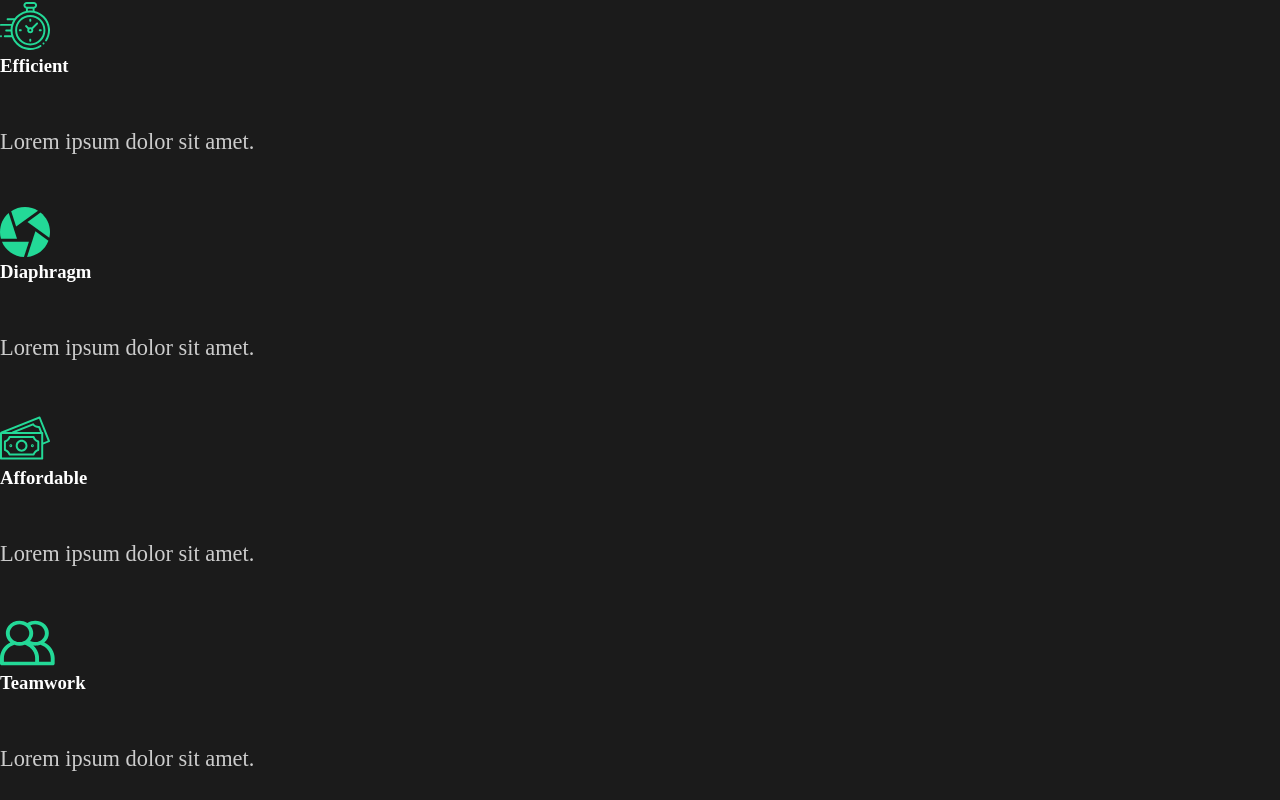
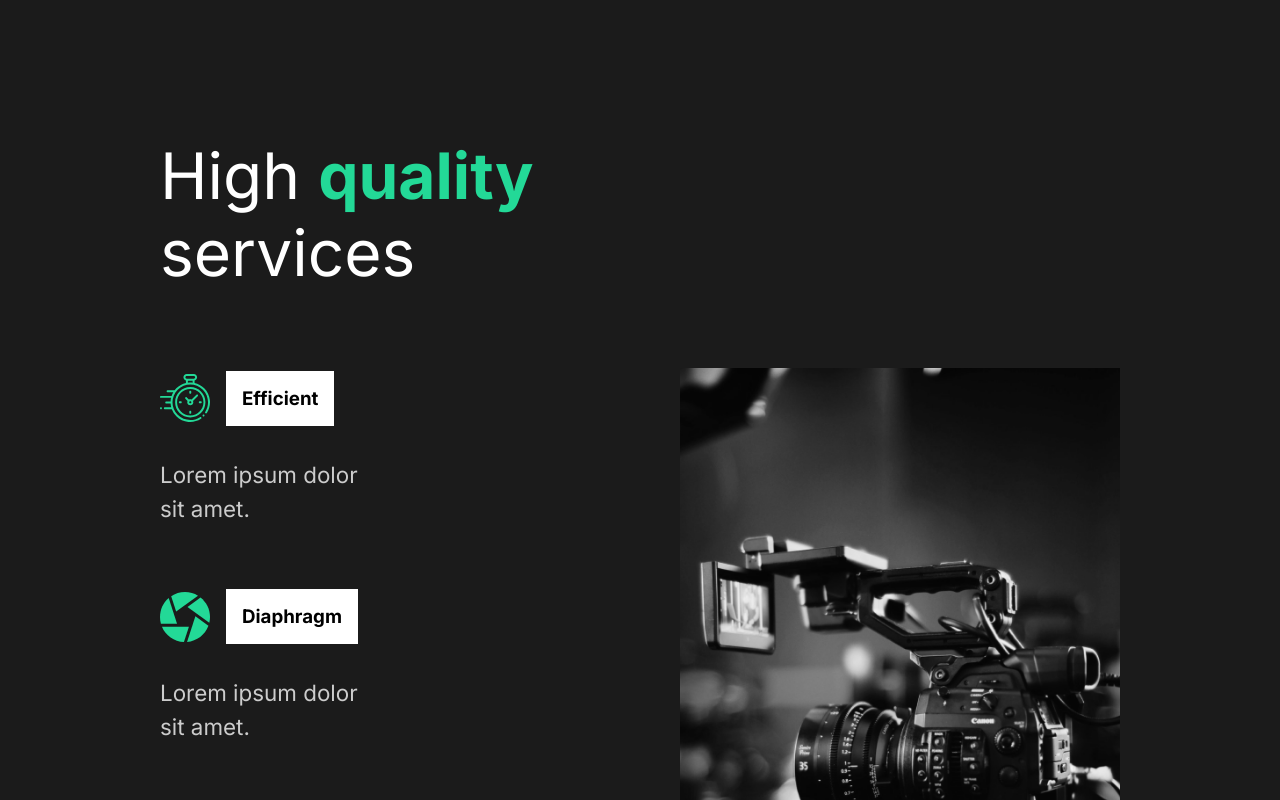
Before and after one commit to NFZaremba/dev-portfolio, a React (Create React App) app: page / in a window 1280 px wide. Shown: the part 960-1760 px from the top of the page. Built offline with nearby package versions, Linux system fonts and the light colour scheme.

Commit message:
styling services section

```diff
--- a/public/index.html
+++ b/public/index.html
@@ -9,35 +9,17 @@
       name="description"
       content="Web site created using create-react-app"
     />
+    <link rel="preconnect" href="https://fonts.gstatic.com" />
+    <link
+      href="https://fonts.googleapis.com/css2?family=Inter:wght@400;700&family=Lobster&display=swap"
+      rel="stylesheet"
+    />
     <link rel="apple-touch-icon" href="%PUBLIC_URL%/logo192.png" />
-    <!--
-      manifest.json provides metadata used when your web app is installed on a
-      user's mobile device or desktop. See https://developers.google.com/web/fundamentals/web-app-manifest/
-    -->
     <link rel="manifest" href="%PUBLIC_URL%/manifest.json" />
-    <!--
-      Notice the use of %PUBLIC_URL% in the tags above.
-      It will be replaced with the URL of the `public` folder during the build.
-      Only files inside the `public` folder can be referenced from the HTML.
-
-      Unlike "/favicon.ico" or "favicon.ico", "%PUBLIC_URL%/favicon.ico" will
-      work correctly both with client-side routing and a non-root public URL.
-      Learn how to configure a non-root public URL by running `npm run build`.
-    -->
     <title>React App</title>
   </head>
   <body>
     <noscript>You need to enable JavaScript to run this app.</noscript>
     <div id="root"></div>
-    <!--
-      This HTML file is a template.
-      If you open it directly in the browser, you will see an empty page.
-
-      You can add webfonts, meta tags, or analytics to this file.
-      The build step will place the bundled scripts into the <body> tag.
-
-      To begin the development, run `npm start` or `yarn start`.
-      To create a production bundle, use `npm run build` or `yarn build`.
-    -->
   </body>
 </html>
--- a/src/App.tsx
+++ b/src/App.tsx
@@ -1,4 +1,4 @@
-import GlobalStyle from "./components/GlobalStyles";
+import GlobalStyle from "./styles/GlobalStyles";
 import AboutUs from "./pages/AboutUs";
 
 function App() {
--- /dev/null
+++ b/src/components/Services/Styles.tsx
@@ -0,0 +1,32 @@
+import styled from "styled-components";
+import { StyledAbout } from "../../styles/CommonStyles";
+
+export const StyledServices = styled(StyledAbout)`
+  h2 {
+    padding-bottom: 5rem;
+  }
+
+  p {
+    width: 70%;
+    padding: 2rem 0rem 4rem 0rem;
+  }
+`;
+
+export const StyledCards = styled.div`
+  display: flex;
+  flex-wrap: wrap;
+`;
+
+export const StyledCard = styled.div`
+  flex-basis: 20rem;
+  .icon {
+    display: flex;
+    align-items: center;
+    h3 {
+      margin-left: 1rem;
+      background: white;
+      color: black;
+      padding: 1rem;
+    }
+  }
+`;
--- a/src/components/Services/index.tsx
+++ b/src/components/Services/index.tsx
@@ -3,6 +3,8 @@
 import money from "../../img/money.svg";
 import teamwork from "../../img/teamwork.svg";
 import home2 from "../../img/home2.png";
+import { StyledDescription, StyledImage } from "../../styles/CommonStyles";
+import { StyledServices, StyledCards, StyledCard } from "./Styles";
 
 const sections = [
   {
@@ -29,14 +31,14 @@
 
 const Services = () => {
   return (
-    <div className="services">
-      <div className="description">
+    <StyledServices data-testid="services-section">
+      <StyledDescription data-testid="services-description">
         <h2>
-          High <span>quality</span> servicves
+          High <span>quality</span> services
         </h2>
-        <div className="cards">
+        <StyledCards>
           {sections.map((section) => (
-            <div className="card">
+            <StyledCard>
               <div className="icon">
                 <img
                   src={section.img}
@@ -45,14 +47,14 @@
                 <h3>{section.title}</h3>
               </div>
               <p>{section.paragraph}</p>
-            </div>
+            </StyledCard>
           ))}
-        </div>
-      </div>
-      <div className="img">
+        </StyledCards>
+      </StyledDescription>
+      <StyledImage>
         <img src={home2} alt="home2" />
-      </div>
-    </div>
+      </StyledImage>
+    </StyledServices>
   );
 };
 
--- a/src/components/GlobalStyles.ts
+++ b/src/styles/GlobalStyles.ts
@@ -9,9 +9,11 @@
 
     body {
         background: #1b1b1b;
+        font-family: "Inter", sans-serif;
     }
 
     button {
+        font-family: "Inter", sans-serif;
         font-weight: bold;
         font-size: 1.1 rem;
         cursor: pointer;
```
Also changed, not shown: src/components/About/index.tsx (+6 -1 lines), src/styles/CommonStyles.tsx (renamed from src/components/About/Styles.ts), 1 other file (tests, documents, lock files or other folders).
